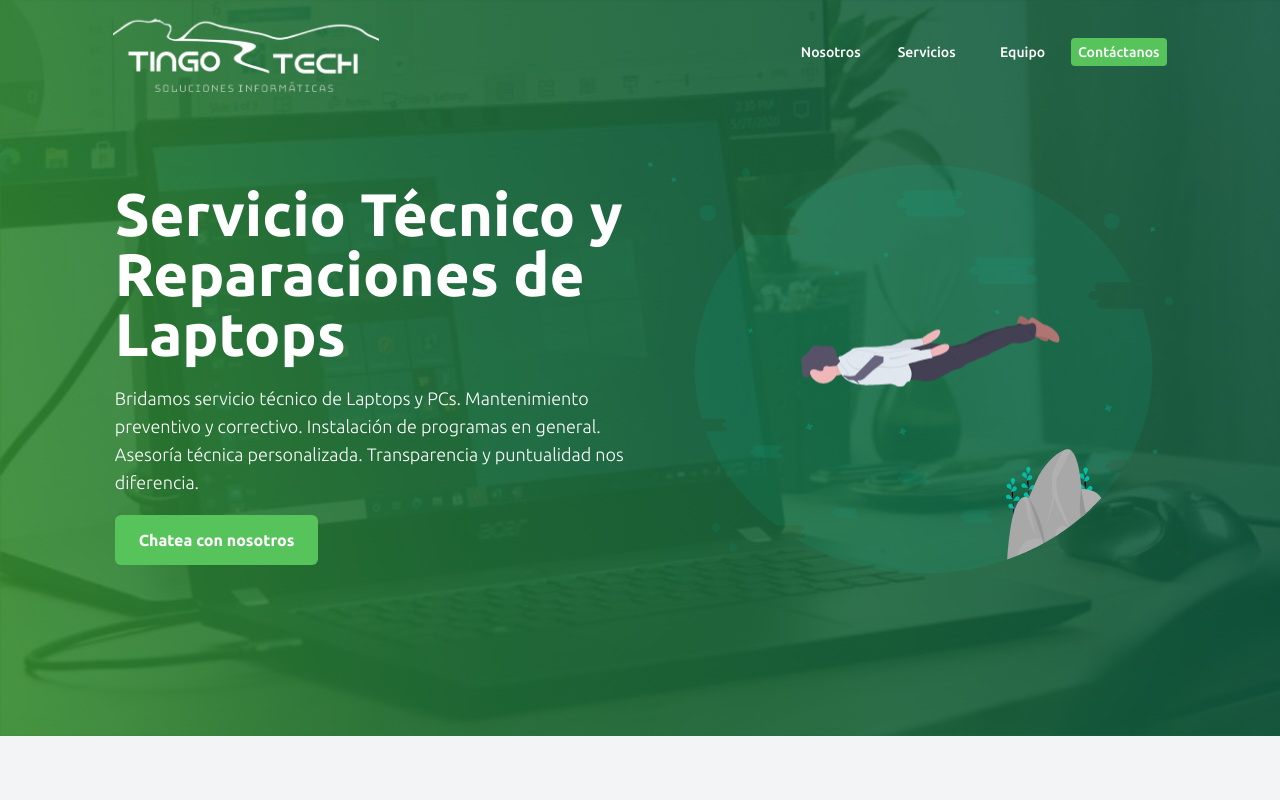
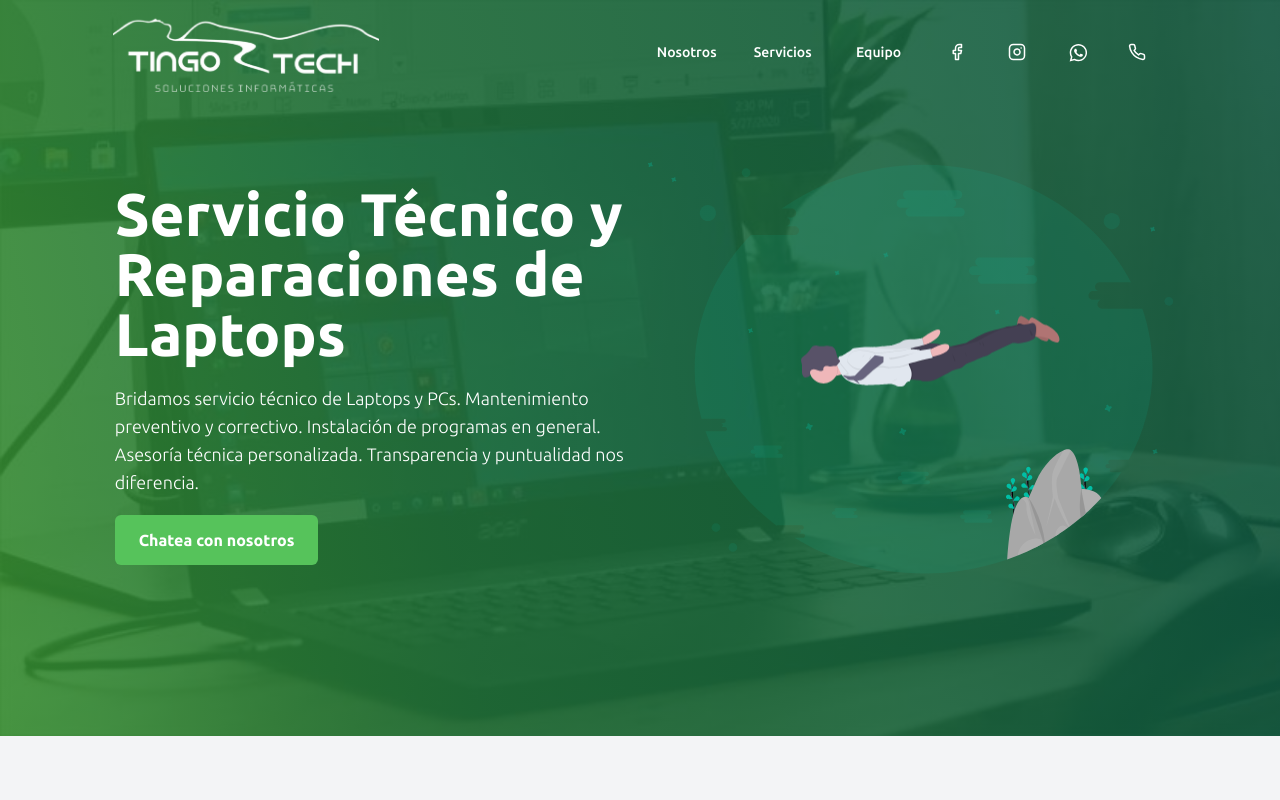
Before and after one commit to wasi-lat/tingotech, a Next.js app: page / in a window 1280 px wide. Shown: the top 800 px of the page. Built offline with nearby package versions, Linux system fonts and the light colour scheme.

Commit message:
UPDATE: social media icons in navbar

```diff
--- a/components/shared/navbar.js
+++ b/components/shared/navbar.js
@@ -1,4 +1,5 @@
 import Link from "next/link";
+import { Phone, Facebook, Instagram, } from 'react-feather'
 
 export default function Navbar() {
   return (
@@ -6,7 +7,7 @@ export default function Navbar() {
       <ul className="mr-3 text-2xl md:text-3xl">
         <li className="h-12 md:h-20">
           <Link href="/">
-            <a title="Tingo Texh">
+            <a title="Tingo Tech">
               <img
                 className="object-contain h-full"
                 src="/img/tingotech.png"
@@ -16,7 +17,7 @@ export default function Navbar() {
           </Link>
         </li>
       </ul>
-      <ul className="flex items-center overflow-auto text-sm">
+      <ul className="flex items-center justify-items-end overflow-auto text-sm">
         <li className="hidden md:block text-center w-24 md:m-0">
           <Link scroll={true} href="#about-us">
             <a title="Nosotros" className="text-white font-medium">
@@ -38,17 +39,58 @@ export default function Navbar() {
             </a>
           </Link>
         </li>
-        <li className="text-center w-24 bg-primary py-1 rounded md:m-0  hover:opacity-90">
-          <Link href="https://api.whatsapp.com/send?phone=51928408503&text=Hola Tío TingoTech te quería consultar...">
+        <li className="text-center w-60 md:m-0">
+          <ul className="flex content-evenly items-center overflow-auto text-sm">
+            <li className="text-center w-1/4 md:m-0">
+              <Link href="https://www.facebook.com/tingotech">
                 <a
+                  className="flex items-center justify-center"
                   target="_blank"
                   rel="noopener noreferrer"
-              title="Contáctanos"
-              className="text-white font-medium"
+                  title="Facebook"
                 >
-              Contáctanos
+                  <Facebook size={18} className="text-white font-normal stroke-2"/>
                 </a>
               </Link>
+            </li>
+            <li className="text-center w-1/4 md:m-0">
+              <Link scroll={true} href="https://www.instagram.com/tingotech">
+                <a
+                  className="flex content-center justify-center"
+                  target="_blank"
+                  rel="noopener noreferrer"
+                  title="Instagram"
+                >
+                  <Instagram size={18} className="center text-white font-normal stroke-2"/>
+                </a>
+              </Link>
+            </li>
+            <li className="text-center w-1/4 md:m-0">
+              <Link scroll={true} href="https://api.whatsapp.com/send?phone=51928408503&text=Hola Tío TingoTech te quería consultar...">
+                <a
+                  className="flex content-center justify-center"
+                  target="_blank"
+                  rel="noopener noreferrer"
+                  title="Whatsapp"
+                >
+                  <svg className="h-5 w-5">
+                    <use xlinkHref="#whatsapp" />
+                  </svg>
+                </a>
+              </Link>
+            </li>
+            <li className="text-center w-1/4 md:m-0 justify-center">
+              <Link href="tel:+51-928-408-503">
+                <a
+                  className="flex items-center justify-center"
+                  target="_blank"
+                  rel="noopener noreferrer"
+                >
+                <Phone size={18} className="text-white font-normal stroke-2"/>
+                </a>
+              </Link>
+            </li>
+          </ul>
         </li>
       </ul>
     </nav>
```
Lines whose indentation alone changed are shown as unchanged.
